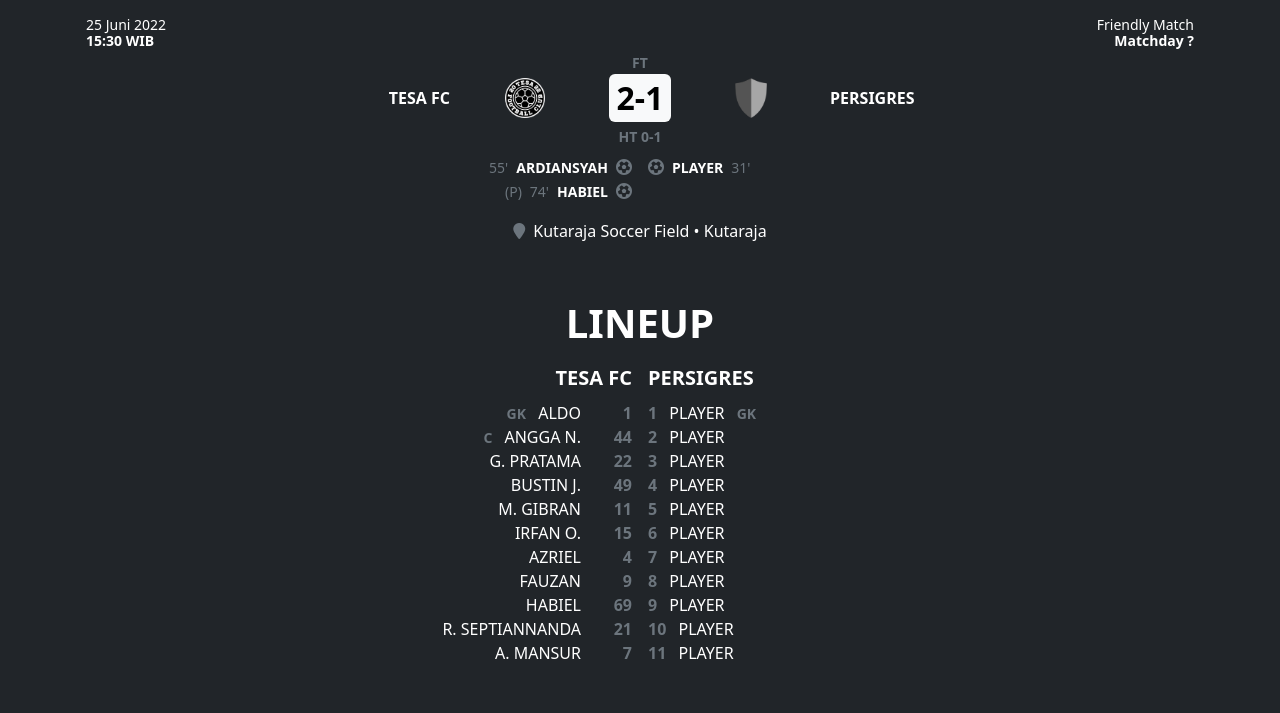
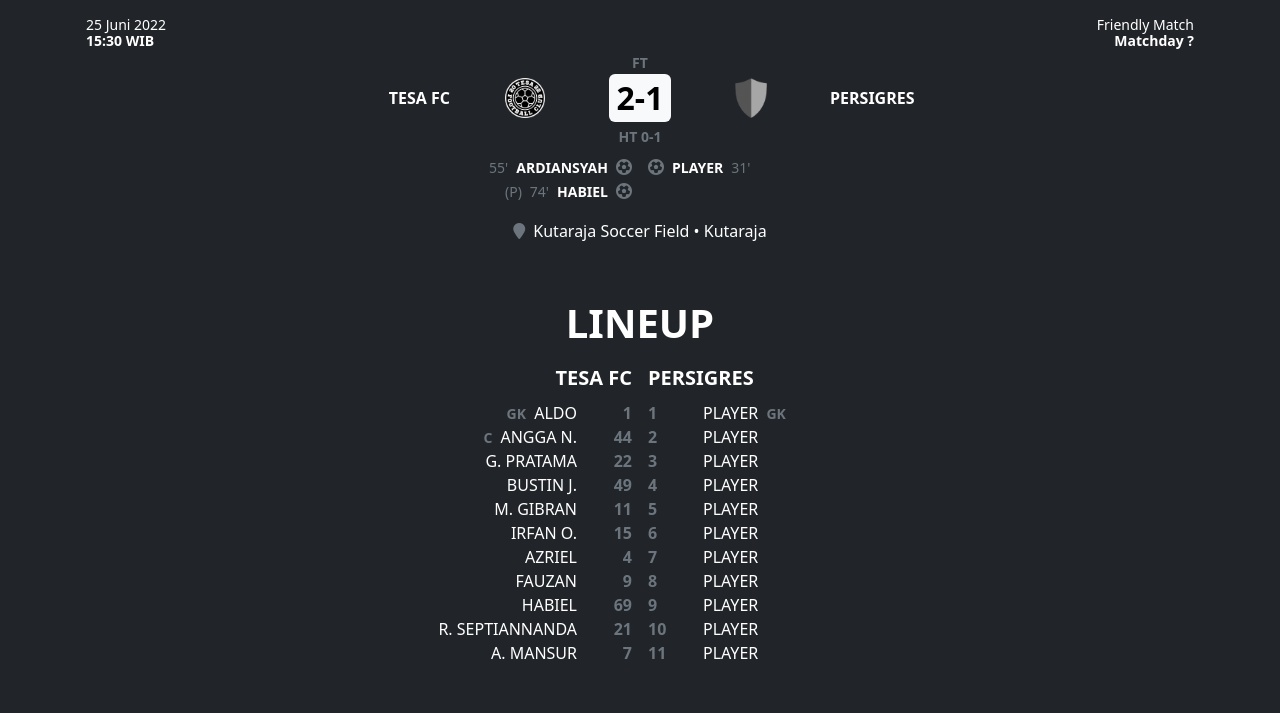
Before and after one commit to tesafc/tesafc.github.io, a Jekyll site: the page built from _matches/2022-06-25.md, in a window 1280 px wide. Shown: the part 781-1494 px from the top of the page. Built offline with Jekyll 4.4.1, drawn with Linux system fonts in a browser that asks for light colours; nearby versions of some CDN libraries.

Commit message:
Update match.html

```diff
--- a/_layouts/match.html
+++ b/_layouts/match.html
@@ -81,7 +81,7 @@
         {% for player in page.lineup.home-team.lineup %}
         <li class="d-block row g-0 list-group-item text-bg-dark text-end border-0 p-0">
           {% if player.role %}<small class="d-inline-block block col-auto text-uppercase fw-bolder text-secondary">{{ player.role }}</small>{% endif %}
-          <span class="d-inline-block col-auto text-uppercase ps-2">{{ player.name }}</span>
+          <span class="d-inline-block col-auto text-uppercase px-1">{{ player.name }}</span>
           <span class="d-inline-block col-1 text-uppercase text-secondary fw-bolder">{{ player.no-punggung }}</span>
         </li>
         {% endfor %}
@@ -93,10 +93,10 @@
           <span class="text-end text-uppercase fs-5 fw-bolder border-0 p-0">{{ page.away-team.name }}</span>
         </li>
         {% for player in page.lineup.away-team.lineup %}
-        <li class="row g-0 list-group-item text-bg-dark text-start border-0 p-0">
-          <span class="col-2 text-uppercase text-secondary fw-bolder">{{ player.no-punggung }}</span>
-          <span class="col-auto text-uppercase px-2">{{ player.name }}</span>
-          {% if player.role %}<small class="col-auto text-uppercase fw-bolder text-secondary">{{ player.role }}</small>{% endif %}
+        <li class="d-block row g-0 list-group-item text-bg-dark text-start border-0 p-0">
+          <span class="d-inline-block col-1 text-uppercase text-secondary fw-bolder">{{ player.no-punggung }}</span>
+          <span class="d-inline-block col-auto text-uppercase px-1">{{ player.name }}</span>
+          {% if player.role %}<small class="d-inline-block col-auto text-uppercase fw-bolder text-secondary">{{ player.role }}</small>{% endif %}
         </li>
         {% endfor %}
       </ul>
```
